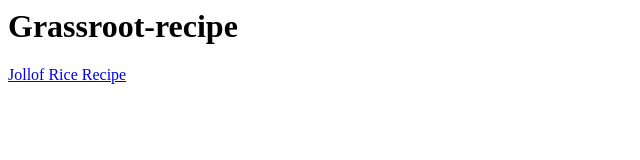
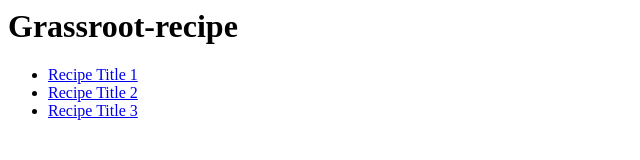
Before and after one commit to SupRemeviber/grassroot--recipe, a plain HTML site: page Index.html in a window 1280 px wide. Shown: the whole page, without its empty margins (0-640 px from the left). Drawn offline with Linux system fonts and the light colour scheme.

Commit message:
Update Index.html

```diff
--- a/Index.html
+++ b/Index.html
@@ -3,4 +3,10 @@
     </html>
   <meta charset="UTF-8">
  <h1>Grassroot-recipe</h1></sn>
-  <a href="recipes/Jollof rice.html">Jollof Rice Recipe</a>
+  <ul>
+
+    <li><a href="recipes/.html">Recipe Title 1</a></li>
+    <li><a href="recipes/yourrecipe.html">Recipe Title 2</a></li>
+    <li><a href="recipes/yourrecipe.html">Recipe Title 3</a></li>
+
+  </ul>
```
